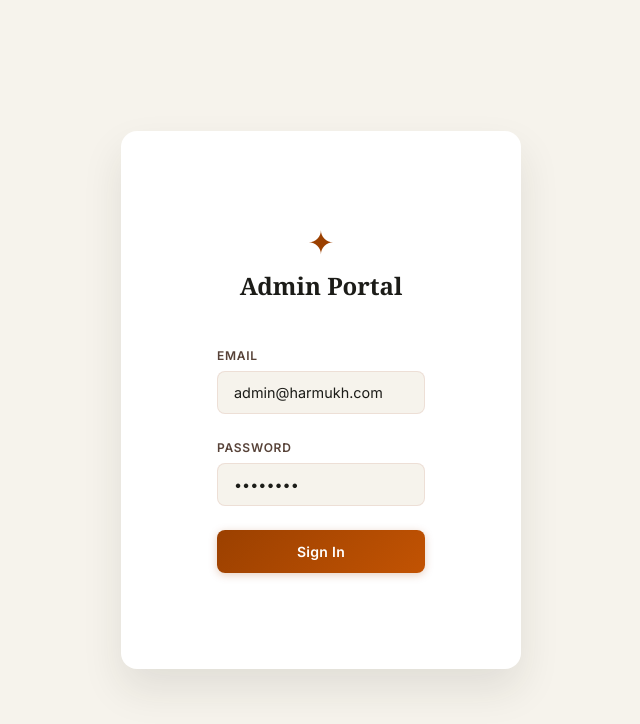
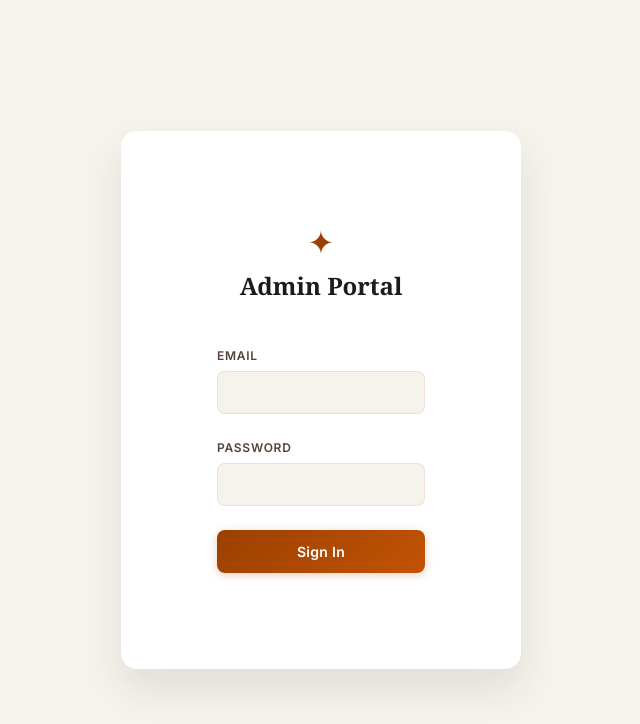
Before and after one commit to spamsuhail007-cloud/harmukh-threads, a Next.js app: page /admin/login in a window 1280 px wide. Shown: the top 724 px of the page, without its empty margins (319-959 px from the left). Built offline with nearby package versions, Linux system fonts and the light colour scheme.

Commit message:
security: Remove hardcoded admin credentials from login page

```diff
--- a/src/app/admin/login/page.tsx
+++ b/src/app/admin/login/page.tsx
@@ -33,14 +33,14 @@ export default function LoginPage() {
           <div className="logo-mark" style={{ fontSize: '2rem', marginBottom: 'var(--space-sm)' }}>✦</div>
           <h1 style={{ fontFamily: 'var(--font-serif)', fontSize: '1.5rem' }}>Admin Portal</h1>
         </div>
-        <form action={formAction}>
+        <form action={formAction} autoComplete="off">
           <div className="form-group">
             <label className="form-label">Email</label>
-            <input type="email" name="email" className="form-input" required defaultValue="admin@harmukh.com" />
+            <input type="email" name="email" className="form-input" required autoComplete="username" />
           </div>
           <div className="form-group">
             <label className="form-label">Password</label>
-            <input type="password" name="password" className="form-input" required defaultValue="admin123" />
+            <input type="password" name="password" className="form-input" required autoComplete="current-password" />
           </div>
           {state?.error && <div className="form-error" style={{ marginBottom: 'var(--space-md)', textAlign: 'center' }}>{state.error}</div>}
           <button type="submit" className="btn btn-primary btn-full" disabled={isPending}>
```
